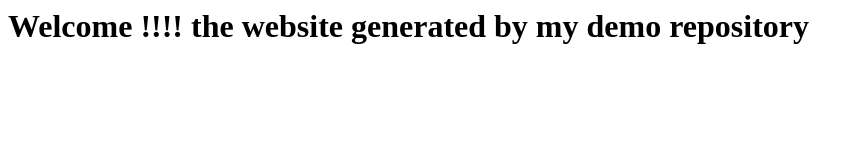
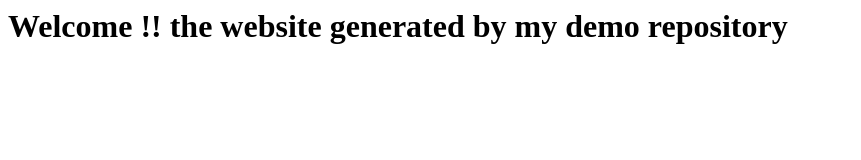
Before and after one commit to Explora96/demo-repository, a website: page index.html in a window 1280 px wide. Shown: the whole page, without its empty margins (0-861 px from the left). Drawn offline with Linux system fonts and the light colour scheme.

Commit message:
Update index.html

```diff
--- a/index.html
+++ b/index.html
@@ -1 +1 @@
-<h1> Welcome !!!! the website generated by my demo repository</h1>
+<h1> Welcome !! the website generated by my demo repository</h1>
```
